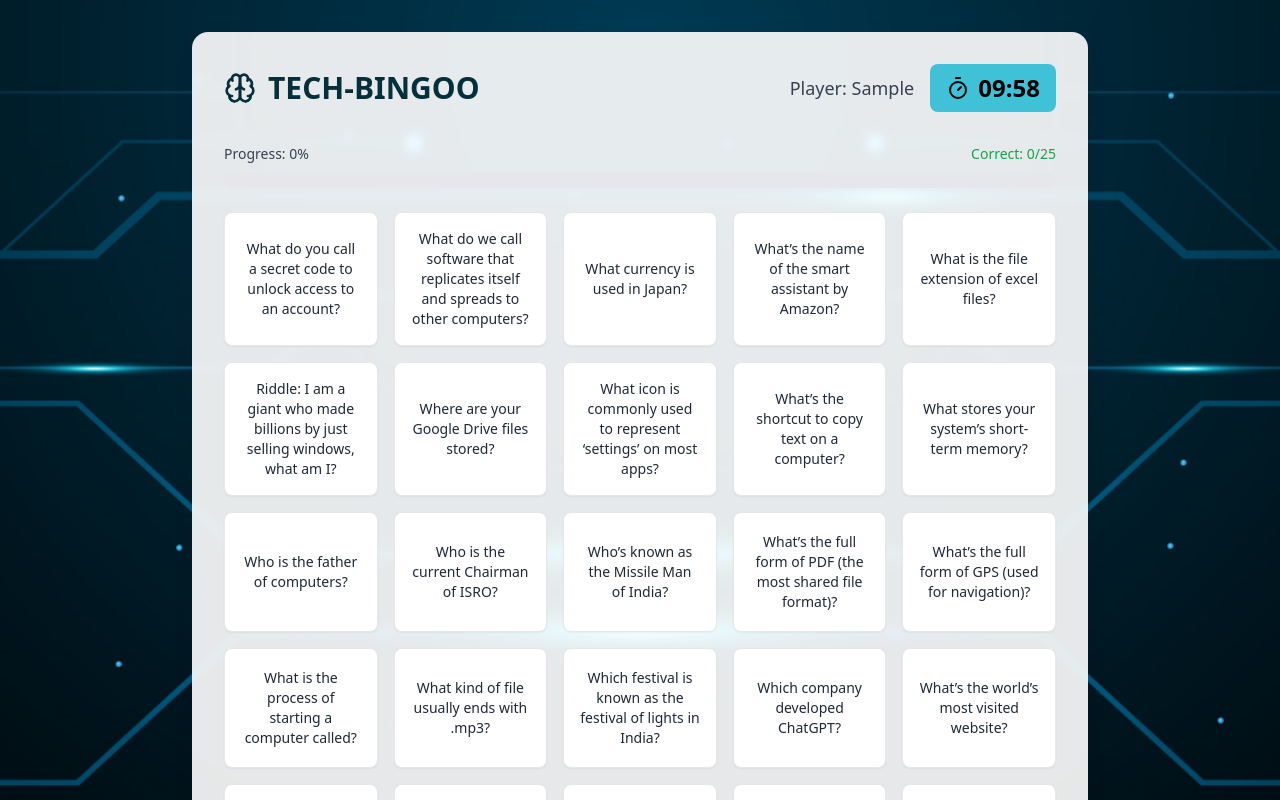
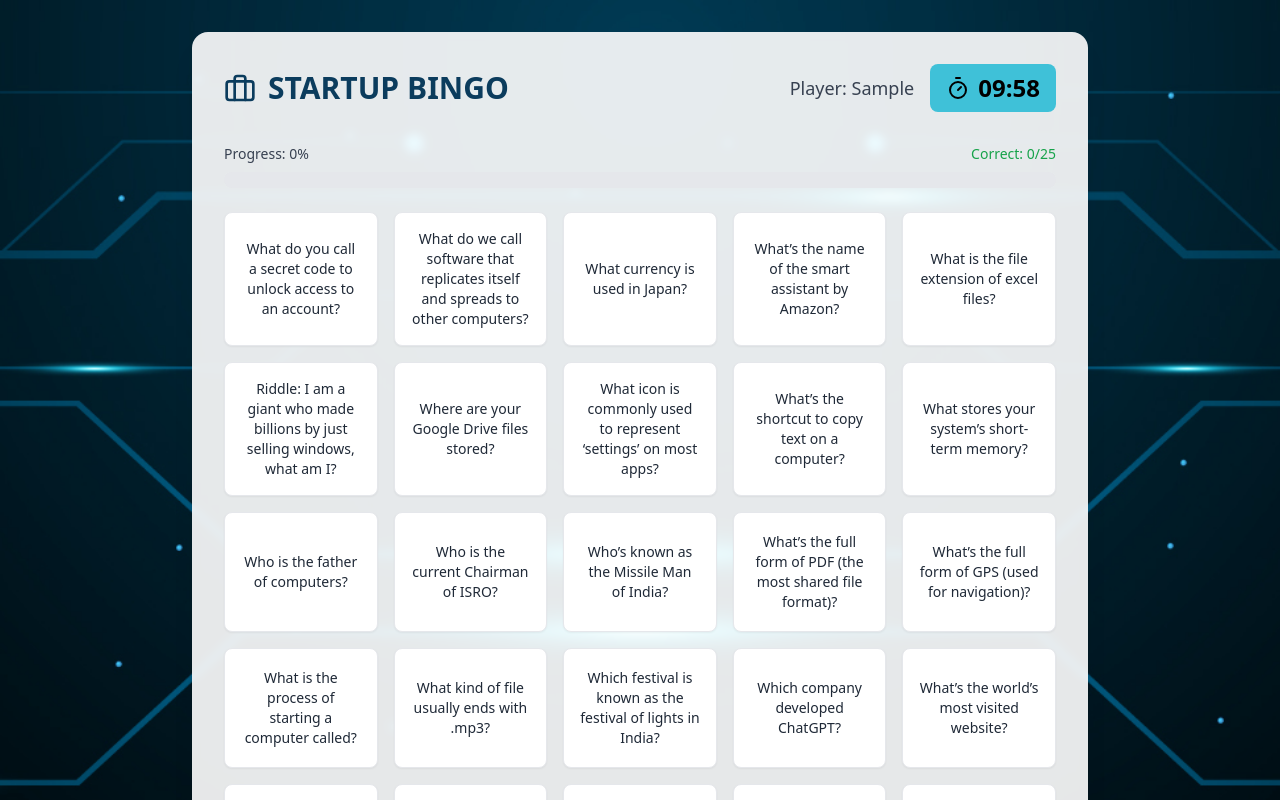
Before and after one commit to arvind05kumar/Xpedition_TechBingo, a React (Vite) app: page / in a window 1280 px wide. Both pictures are taken after typing "Sample" into the empty fields and a click on the button "Start Game". Shown: the top 800 px of the page. Built offline with nearby package versions, Linux system fonts and the light colour scheme.

Commit message:
Startup Bingo app script added

```diff
--- a/index.html
+++ b/index.html
@@ -4,7 +4,7 @@
     <meta charset="UTF-8" />
     <link rel="icon" type="image/svg+xml" href="/vite.svg" />
     <meta name="viewport" content="width=device-width, initial-scale=1.0" />
-    <title>TechBingo</title>
+    <title>Startup Bingo</title>
   </head>
   <body>
     <div id="root"></div>
--- a/setup.js
+++ b/setup.js
@@ -1,14 +1,14 @@
 #!/usr/bin/env node
 
 /**
- * Setup script for Tech Bingo Google Sheets Integration
+ * Setup script for Startup Bingo Google Sheets Integration
  * This script helps you configure the Google Apps Script URL
  */
 
 const fs = require('fs');
 const path = require('path');
 
-console.log('🎯 Tech Bingo Google Sheets Setup\n');
+console.log('🎯 Startup Bingo Google Sheets Setup\n');
 
 // Check if config file exists
 const configPath = path.join(__dirname, 'src', 'config.ts');
--- a/src/App.tsx
+++ b/src/App.tsx
@@ -6,7 +6,7 @@ import { ProgressBar } from './components/ProgressBar';
 import { Welcome } from './components/Welcome';
 import { sampleQuestions } from './data/questions';
 import { GameState, Question, LeaderboardEntry } from './types';
-import { Brain } from 'lucide-react';
+import { Briefcase } from 'lucide-react';
 import { GoogleSheetsService } from './services/googleSheetsService';
 
 const BOARD_SIZE = 5;
@@ -16,6 +16,18 @@ const COLUMN_POINTS = 2;
 const DIAGONAL_POINTS = 3;
 const EARLY_SUBMISSION_POINTS = 2;
 const CELL_POINTS = 10;
+
+// Normalize answers for comparison: remove punctuation/whitespace, case-insensitive, strip accents
+function normalizeAnswer(input: string): string {
+  if (!input) return '';
+  return input
+    .normalize('NFKD')
+    // remove diacritic marks
+    .replace(/[\u0300-\u036f]/g, '')
+    .toLowerCase()
+    // keep only a-z and 0-9
+    .replace(/[^a-z0-9]/g, '');
+}
 
 const initialGameState: GameState = {
   board: Array(BOARD_SIZE * BOARD_SIZE).fill(null),
@@ -154,7 +166,7 @@ function App() {
     const question = gameState.board[selectedCell] as Question;
     if (!question) return;
 
-    const isCorrect = currentAnswer.toLowerCase() === question.answer.toLowerCase();
+    const isCorrect = normalizeAnswer(currentAnswer) === normalizeAnswer(question.answer);
 
     setGameState(prev => ({
       ...prev,
@@ -278,9 +290,9 @@ function App() {
       <div className="max-w-4xl mx-auto bg-white/90 backdrop-blur-sm rounded-2xl shadow-xl p-8">
         <div className="flex items-center justify-between mb-8">
           <div className="flex items-center gap-3">
-            <Brain className="w-8 h-8" style={{ color: '#052F3A' }} />
-            <h1 className="text-3xl font-bold" style={{ color: '#052F3A' }}>
-              TECH-BINGOO
+            <Briefcase className="w-8 h-8" style={{ color: '#0B3C5D' }} />
+            <h1 className="text-3xl font-bold" style={{ color: '#0B3C5D' }}>
+              STARTUP BINGO
             </h1>
           </div>
           <div className="flex items-center gap-4">
--- a/src/components/Registration.tsx
+++ b/src/components/Registration.tsx
@@ -69,7 +69,7 @@ export const Registration: React.FC<RegistrationProps> = ({ onRegister }) => {
         <div className="text-center">
           <Trophy className="mx-auto h-12 w-12 text-indigo-600" />
           <h2 className="mt-6 text-3xl font-extrabold text-gray-900">
-            TECH-BINGOO
+            STARTUP BINGO
           </h2>
           <p className="mt-2 text-sm text-gray-600">
             {isLogin ? 'Sign in to play' : 'Create your account'}
--- a/src/components/Welcome.tsx
+++ b/src/components/Welcome.tsx
@@ -33,7 +33,7 @@ export const Welcome: React.FC<WelcomeProps> = ({ onStart }) => {
           <div className="flex items-center justify-center gap-3 mb-4">
             <Brain className="w-12 h-12" style={{ color: '#052F3A' }} />
             <h1 className="text-4xl font-bold" style={{ color: '#052F3A' }}>
-              TECH-BINGOO
+              STARTUP BINGO
             </h1>
           </div>
         </div>
--- a/src/config.ts
+++ b/src/config.ts
@@ -1,9 +1,9 @@
-// Configuration file for Tech Bingo Game
+// Configuration file for Startup Bingo Game
 // Update these values according to your setup
 
 export const CONFIG = {
   // Replace this with your deployed Google Apps Script web app URL
-  GOOGLE_APPS_SCRIPT_URL: 'https://script.google.com/macros/s/AKfycbxZFvaR0NqTNe-js7jPSyHhk4pOIFHT0g_gygZmyxe5zgIqFI-nv20ba81L4CBOTzRsVw/exec', // Replace with your actual web app URL
+  GOOGLE_APPS_SCRIPT_URL: 'https://script.google.com/macros/s/AKfycby3GgHE9A2PfqdB4HW8BZNdroTFm9t78cDgGsesFR-7MCjeCwVoJHHv8UQ3_PRFSlcyQw/exec', // Replace with your actual web app URL
 
   // Game settings
   BOARD_SIZE: 5,
--- a/src/services/googleSheetsService.ts
+++ b/src/services/googleSheetsService.ts
@@ -1,4 +1,4 @@
-// Google Sheets Service for Tech Bingo Game
+// Google Sheets Service for Startup Bingo Game
 // This service handles sending game data to Google Sheets via Google Apps Script
 
 export interface GameSubmissionData {
--- a/test-connection.html
+++ b/test-connection.html
@@ -3,7 +3,7 @@
 <head>
     <meta charset="UTF-8">
     <meta name="viewport" content="width=device-width, initial-scale=1.0">
-    <title>Tech Bingo - Connection Test</title>
+    <title>Startup Bingo - Connection Test</title>
     <style>
         body {
             font-family: Arial, sans-serif;
@@ -56,7 +56,7 @@
 </head>
 <body>
     <div class="container">
-        <h1>🔗 Tech Bingo - Connection Test</h1>
+        <h1>🔗 Startup Bingo - Connection Test</h1>
         <p>This page helps you test if your Google Apps Script is working correctly.</p>
 
         <button onclick="testGetConnection()">Test GET Connection</button>
@@ -67,7 +67,7 @@
     </div>
 
     <script>
-        const GOOGLE_APPS_SCRIPT_URL = 'https://script.google.com/macros/s/AKfycbwxPvZYeq-W8LKnRVnr58MkKZEurW-8J2AhFF1zdDShEpbIeEOhq6kYHEDc69QiPaktIg/exec';
+        const GOOGLE_APPS_SCRIPT_URL = 'https://script.google.com/macros/s/AKfycby3GgHE9A2PfqdB4HW8BZNdroTFm9t78cDgGsesFR-7MCjeCwVoJHHv8UQ3_PRFSlcyQw/exec';
 
         function showResult(message, type = 'success') {
             const resultDiv = document.getElementById('result');
```
Also changed, not shown: 2 other files (tests, documents, lock files or other folders).
